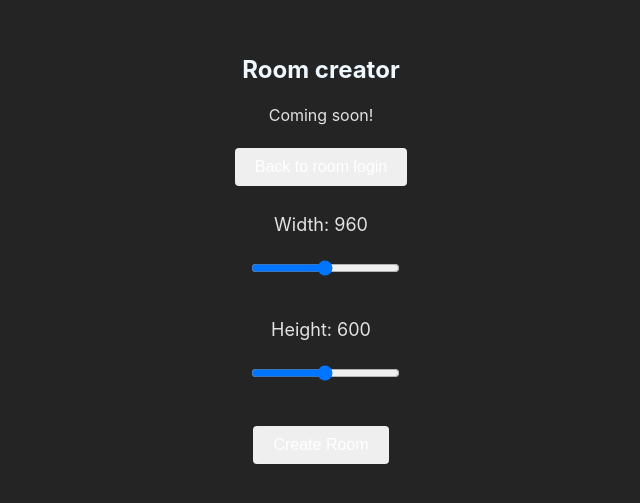
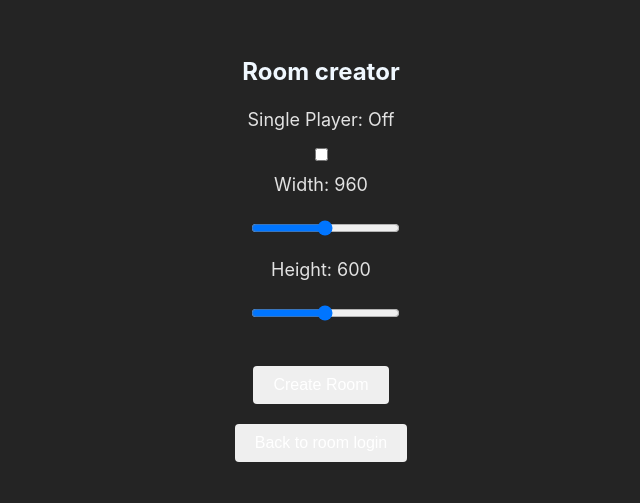
Before and after one commit to KladeRe/MultiBump, a React (Vite) app in the folder client/: page /create in a window 1280 px wide. Shown: the part 145-648 px from the top of the page, without its empty margins (319-959 px from the left). Built offline with nearby package versions, Linux system fonts and the light colour scheme.

Commit message:
Created checkbox for single player

```diff
--- /dev/null
+++ b/client/src/RoomMaker.css
@@ -0,0 +1,13 @@
+.button-container {
+  display: flex;
+  flex-direction: column;
+  gap: 10px;
+  align-items: center;
+}
+
+.slider-container {
+  display: flex;
+  flex-direction: column;
+  align-items: center;
+  margin: 20px;
+}
--- a/client/src/RoomMaker.tsx
+++ b/client/src/RoomMaker.tsx
@@ -1,10 +1,13 @@
 import { useNavigate } from "react-router-dom";
 import { useState } from "react";
+import './RoomMaker.css';
 
 const RoomMaker = () => {
   const navigate = useNavigate();
   const [width, setWidth] = useState<number>(Math.round(window.innerWidth * 0.75));
   const [height, setHeight] = useState<number>(Math.round(window.innerHeight * 0.75));
+
+  const [singlePlayer, setSinglePlayer] = useState<boolean>(false);
 
   const backToLogin = () => {
     navigate("/login");
@@ -30,9 +33,18 @@ const RoomMaker = () => {
   return (
     <div>
       <h1>Room creator</h1>
-      <p>Coming soon!</p>
-      <button onClick={backToLogin}>Back to room login</button>
+
       <div className="slider-container">
+        <span className="slider-value">Single Player: {singlePlayer ? 'On' : 'Off'}</span>
+        <label className="switch">
+          <input
+        type="checkbox"
+        checked={singlePlayer}
+        onChange={(e) => setSinglePlayer(e.target.checked)}
+          />
+          <span className="switch-slider"></span>
+        </label>
+
         <span className="slider-value">Width: {width}</span>
 
         <input
@@ -44,9 +56,7 @@ const RoomMaker = () => {
           onChange={handleWidthChange}
           className="slider"
         />
-      </div>
 
-      <div className="slider-container">
         <span className="slider-value">Height: {height}</span>
 
         <input
@@ -59,7 +69,10 @@ const RoomMaker = () => {
           className="slider"
         />
       </div>
-      <button onClick={createRoom}>Create Room</button>
+      <div className="button-container">
+        <button onClick={createRoom}>Create Room</button>
+        <button onClick={backToLogin}>Back to room login</button>
+      </div>
     </div>
   );
 };
```
Also changed, not shown: 1 other file (tests, documents, lock files or other folders).
